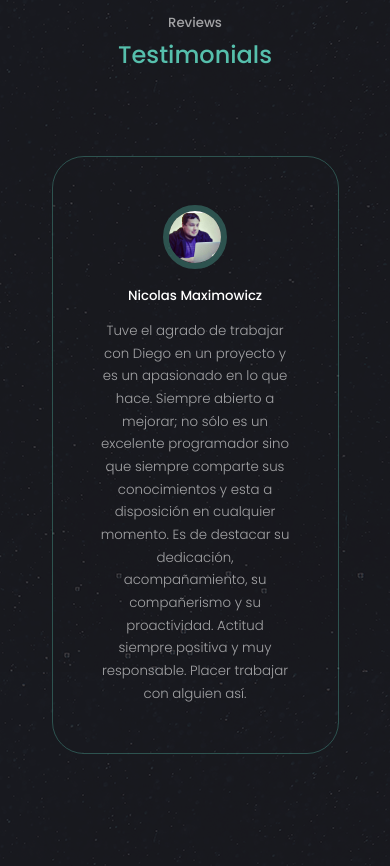
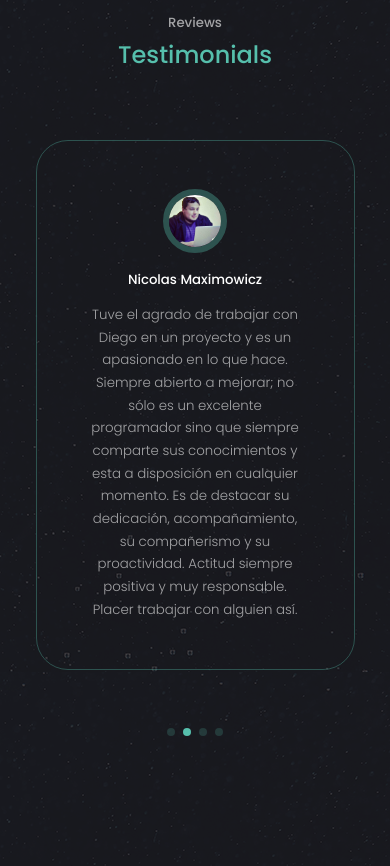
Before and after one commit to dmaceda/Portfolio, a React (Create React App) app: page / in a window 390 px wide. Shown: the part 7578-8444 px from the top of the page. Built offline with nearby package versions, Linux system fonts and the light colour scheme.

Commit message:
socials changes

```diff
--- a/src/components/footer/Footer.jsx
+++ b/src/components/footer/Footer.jsx
@@ -1,7 +1,7 @@
 import React from 'react'
 import './footer.css'
 import LOGO from '../../assets/logo_tipo.png'
-import {AiFillFacebook, AiOutlineInstagram, AiOutlineTwitter} from 'react-icons/ai'
+import {AiOutlineGithub, AiFillLinkedin, AiOutlineTwitter} from 'react-icons/ai'
 const Footer = () => {
   return (
     <footer>
@@ -15,8 +15,8 @@ const Footer = () => {
         <li><a href='#contact'>Contact</a></li>
       </ul>
       <div className="footer__socials">
-        <a href="https://www.facebook.com/diego.maceda.7/" target='_blank'> <AiFillFacebook/> </a>
-        <a href="https://www.instagram.com/shaman.crew/" target='_blank'> <AiOutlineInstagram /> </a>
+        <a href="https://www.linkedin.com/in/dmaceda/" target='_blank'> <AiFillLinkedin/> </a>
+        <a href="https://github.com/dmaceda" target='_blank'> <AiOutlineGithub/> </a>
         <a href="https://twitter.com/?lang=es" target='_blank'> <AiOutlineTwitter/> </a>
       </div>
       <div className="footer__copyright">
--- a/src/components/header/HeaderSocial.jsx
+++ b/src/components/header/HeaderSocial.jsx
@@ -1,11 +1,11 @@
 import React from 'react'
-import {BsLinkedin, BsGithub, BsInstagram} from 'react-icons/bs'
+import {BsLinkedin, BsGithub, BsTwitter} from 'react-icons/bs'
 const HeaderSocial = () => {
   return (
     <div className='header__socials'>
         <a href='https://www.linkedin.com/in/dmaceda/' target='_blank' ><BsLinkedin/></a>
         <a href='https://github.com/dmaceda' target='_blank' ><BsGithub/></a>
-        <a href='https://www.instagram.com/shaman.crew' target='_blank' ><BsInstagram/></a>
+        <a href='https://www.twitter.com/dmaceda' target='_blank' ><BsTwitter/></a>
     </div>
   )
 }
--- a/src/components/testimonial/testimonial.css
+++ b/src/components/testimonial/testimonial.css
@@ -55,10 +55,10 @@
     @media screen and (max-width: 600px) {
         .testimonial__container {
             width: 90%;
-            padding: 2rem;
+            padding: 1rem;
            }
         #testimonial{
-            height: 100vh;
+            height: 150vh;
         }
 
     }
```
